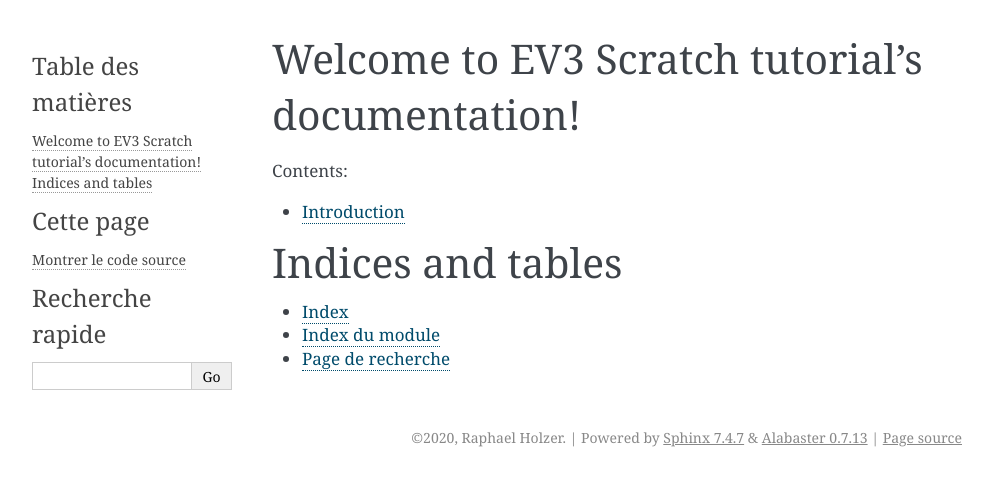
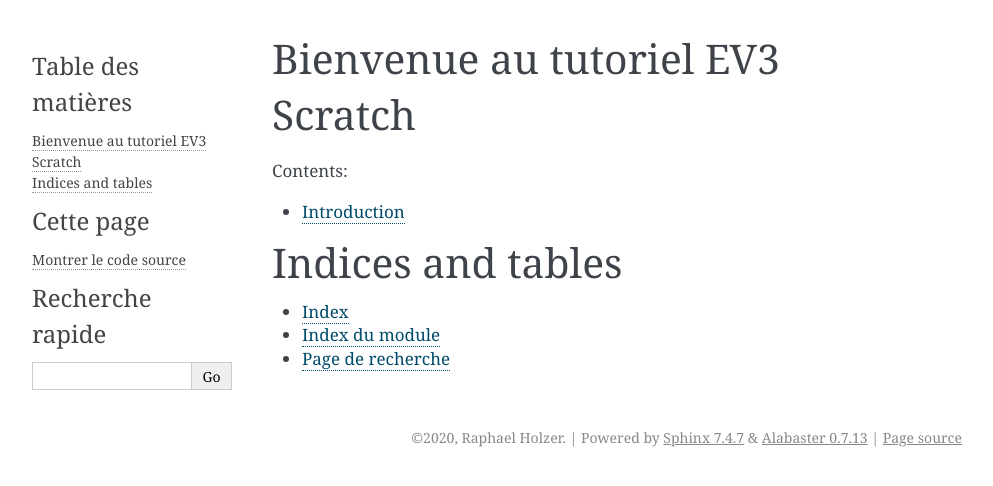
Before and after one commit to jasoncnsh/ev3-scratch, a Sphinx documentation site: the page built from docs/index.rst, in a window 1280 px wide. Shown: the top 486 px of the page, without its empty margins (148-1141 px from the left). Built offline with Sphinx 7.4.7, drawn with Linux system fonts in a browser that asks for light colours.

Commit message:
fix conf.py

```diff
--- a/docs/conf.py
+++ b/docs/conf.py
@@ -17,7 +17,7 @@
 
 # -- Project information -----------------------------------------------------
 
-project = 'EV3 Scratch tutorial'
+project = 'EV3 Scratch'
 copyright = '2020, Raphael Holzer'
 author = 'Raphael Holzer'
 
@@ -60,3 +60,5 @@
 # relative to this directory. They are copied after the builtin static files,
 # so a file named "default.css" will overwrite the builtin "default.css".
 html_static_path = ['_static']
+
+master_doc = 'index'
--- a/docs/index.rst
+++ b/docs/index.rst
@@ -3,8 +3,8 @@
    You can adapt this file completely to your liking, but it should at least
    contain the root `toctree` directive.
 
-Welcome to EV3 Scratch tutorial's documentation!
-================================================
+Bienvenue au tutoriel EV3 Scratch
+=================================
 
 .. toctree::
    :maxdepth: 2
@@ -13,7 +13,6 @@
    1_intro/intro
 
 
-
 Indices and tables
 ==================
 
```
